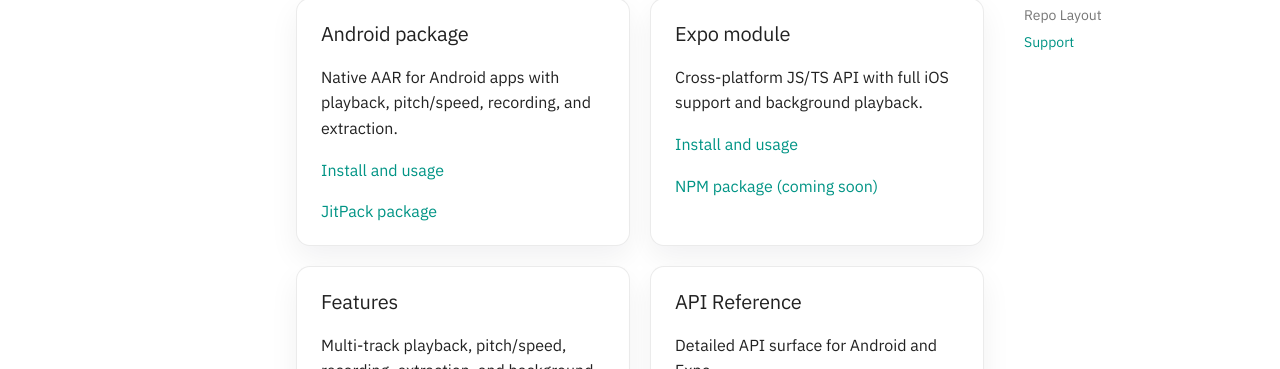
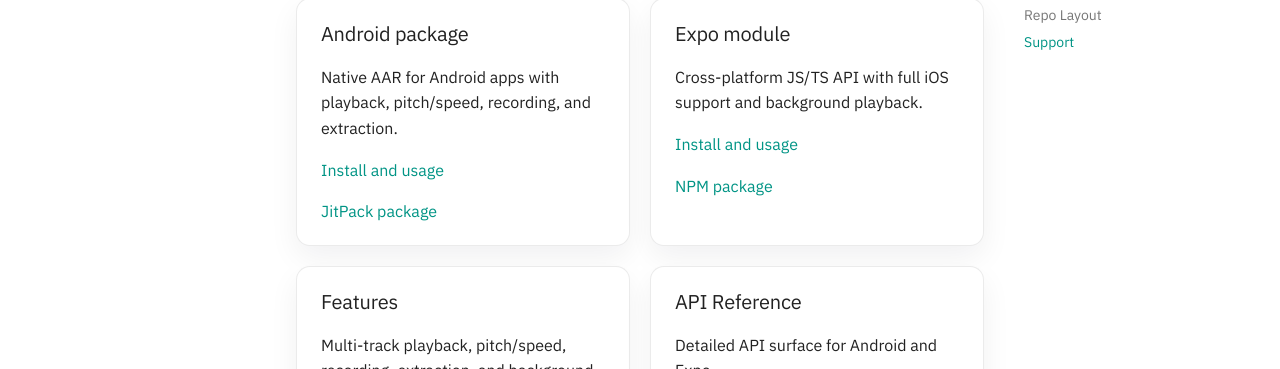
Before and after one commit to Sepzie/SezoAudioEngine, an MkDocs documentation site: the page built from docs/index.md, in a window 1280 px wide and 900 px high, scrolled down 557 px. Shown: the part 93-462 px from the top of the window. Built offline with MkDocs 1.6.1 and Material for MkDocs 9.7.7, drawn with Linux system fonts in a browser that asks for light colours; comment, search, counter and statistics services are not loaded.

Commit message:
update docs with npm links

```diff
--- a/docs/index.md
+++ b/docs/index.md
@@ -19,7 +19,7 @@
     <h3>Expo module</h3>
     <p>Cross-platform JS/TS API with full iOS support and background playback.</p>
     <p><a href="expo/install/">Install and usage</a></p>
-    <p><a href="https://www.npmjs.com/package/sezo-audio-engine">NPM package (coming soon)</a></p>
+    <p><a href="https://www.npmjs.com/package/sezo-audio-engine">NPM package</a></p>
   </div>
   <div class="card">
     <h3>Features</h3>
--- a/mkdocs.yml
+++ b/mkdocs.yml
@@ -44,7 +44,7 @@ nav:
   - Packages:
       - Overview: packages/index.md
       - JitPack (Android package): https://jitpack.io/#Sepzie/SezoAudioEngine
-      - NPM (Expo module, coming soon): https://www.npmjs.com/package/sezo-audio-engine
+      - NPM (Expo module): https://www.npmjs.com/package/sezo-audio-engine
   - Features: features.md
   - Android Package:
       - Overview: android/overview.md
```
Also changed, not shown: docs/expo/install.md (+1 -1 lines), docs/packages/index.md (+1 -1 lines), packages/expo-module/README.md (+1 -0 lines).
